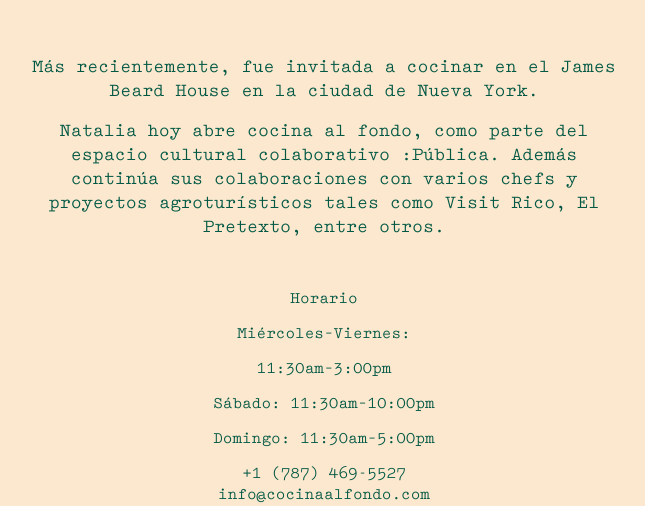
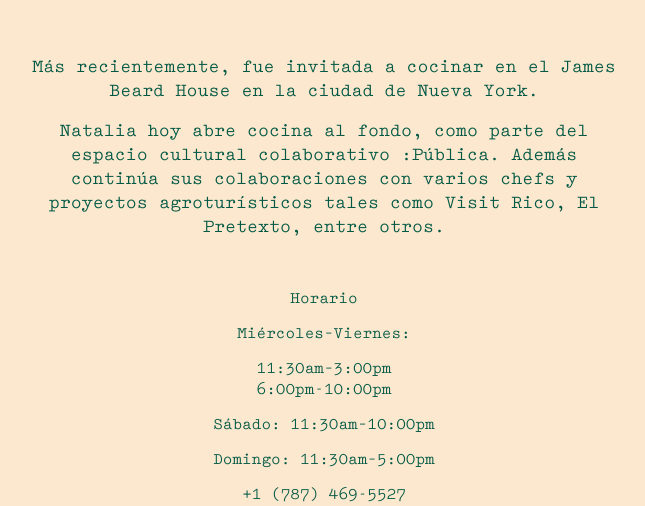
Before and after one commit to CocinaAlFondo/Home, a plain HTML site: page index.html in a window 1280 px wide. Shown: the part 3213-3719 px from the top of the page, without its empty margins (316-961 px from the left). Drawn offline with Linux system fonts and the light colour scheme.

Commit message:
Fixed Hours

```diff
--- a/index.html
+++ b/index.html
@@ -52,7 +52,7 @@
         <div class="hours">
           <p>Horario</p>
           <p>Miércoles–Viernes:</p>
-          <p>11:30am–3:00pm</p>
+          <p>11:30am–3:00pm<br>6:00pm-10:00pm</p>
             <p>Sábado: 11:30am–10:00pm</p>
             <p>Domingo: 11:30am–5:00pm</p>
             <p></p>
```
